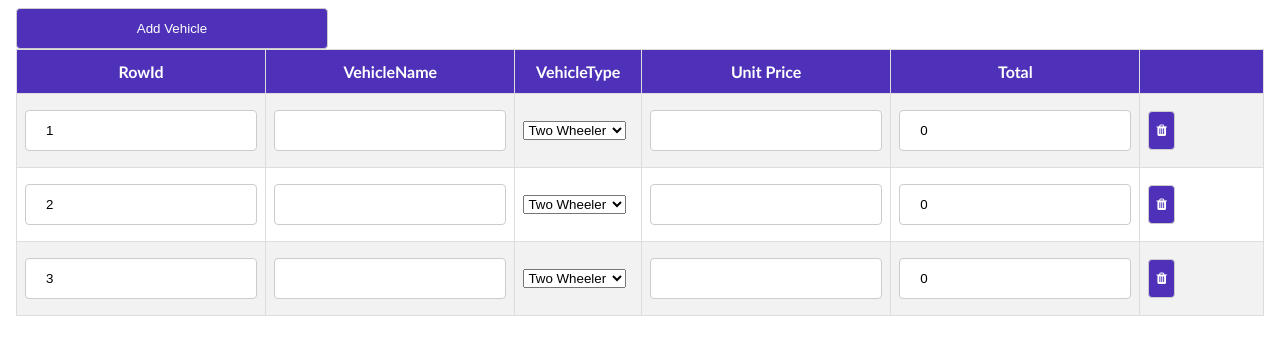
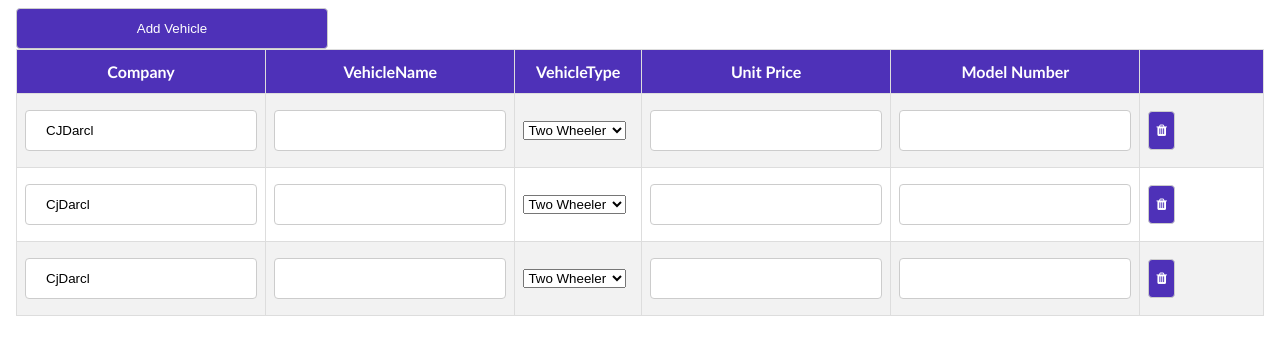
Before and after one commit to Aman-Mittal/angular-table-add-delete-row-njj17m, an Angular app: page / in a window 1280 px wide. Shown: the top 354 px of the page. Built offline with nearby package versions, Linux system fonts and the light colour scheme.

Commit message:
2 files modified

```diff
--- a/src/app/table/table.component.html
+++ b/src/app/table/table.component.html
@@ -17,11 +17,11 @@
     <br />
     <table class="style" (onCellEditEnter)="editing($event)">
       <tr>
-        <th style="max-width=60px">RowId</th>
+        <th style="max-width=60px">Company</th>
         <th>VehicleName</th>
         <th>VehicleType</th>
         <th>Unit Price</th>
-        <th>Total</th>
+        <th>Model Number</th>
         <th></th>
       </tr>
       <tr *ngFor="let item of row; let i = index">
@@ -34,7 +34,7 @@
           </select>
         </td>
         <td><input type="text" [(ngModel)]="item.price" /></td>
-        <td><input type="text" value="{{ item.price * item.quantity }}" /></td>
+        <td><input type="text" value="{{ item.modelNo }}" /></td>
         <td>
           <button (click)="deleteRow(i)"><i class="fa fa-trash"></i></button>
         </td>
--- a/src/app/table/table.component.ts
+++ b/src/app/table/table.component.ts
@@ -15,43 +15,43 @@ export class TableComponent {
       name: '',
       price: '',
       quantity: '',
-      total: '',
+      modelNo: '',
     },
     {
       id: '',
       name: '',
       price: '',
       quantity: '',
-      total: '',
+      modelNo: '',
     },
     {
       id: '',
       name: '',
       price: '',
       quantity: '',
-      total: '',
+      modelno: '',
     },
   ];
   constructor(private http: HttpClient) {}
 
   ngOnInit() {
-    this.row[0].id = '1';
-    this.row[1].id = '2';
-    this.row[2].id = '3';
+    this.row[0].id = 'CJDarcl';
+    this.row[1].id = 'CjDarcl';
+    this.row[2].id = 'CjDarcl';
   }
 
   addTable() {
     console.log(this.row.length);
     const obj = {
-      id: 'this.row.length',
+      id: '',
       name: '',
       price: '',
       quantity: '',
-      total: '',
+      modelNo: '',
     };
 
     this.row.push(obj);
-    this.row[this.row.length - 1].id = this.row.length.toString();
+    this.row[this.row.length - 1].id = 'CjDarcl';
   }
 
   deleteRow(x) {
@@ -61,15 +61,6 @@ export class TableComponent {
     }
   }
 
-  GrandTotal() {
-    this.row.forEach(function (item) {
-      if (item.quantity && item.price) {
-        this.total += Number(item.quantity) * Number(item.price);
-      }
-    });
-    console.log(this.total);
-    return this.total;
-  }
   addOrder() {
     const resp = this.http.post(this.url, this.row).subscribe(
       (response) => {
```
